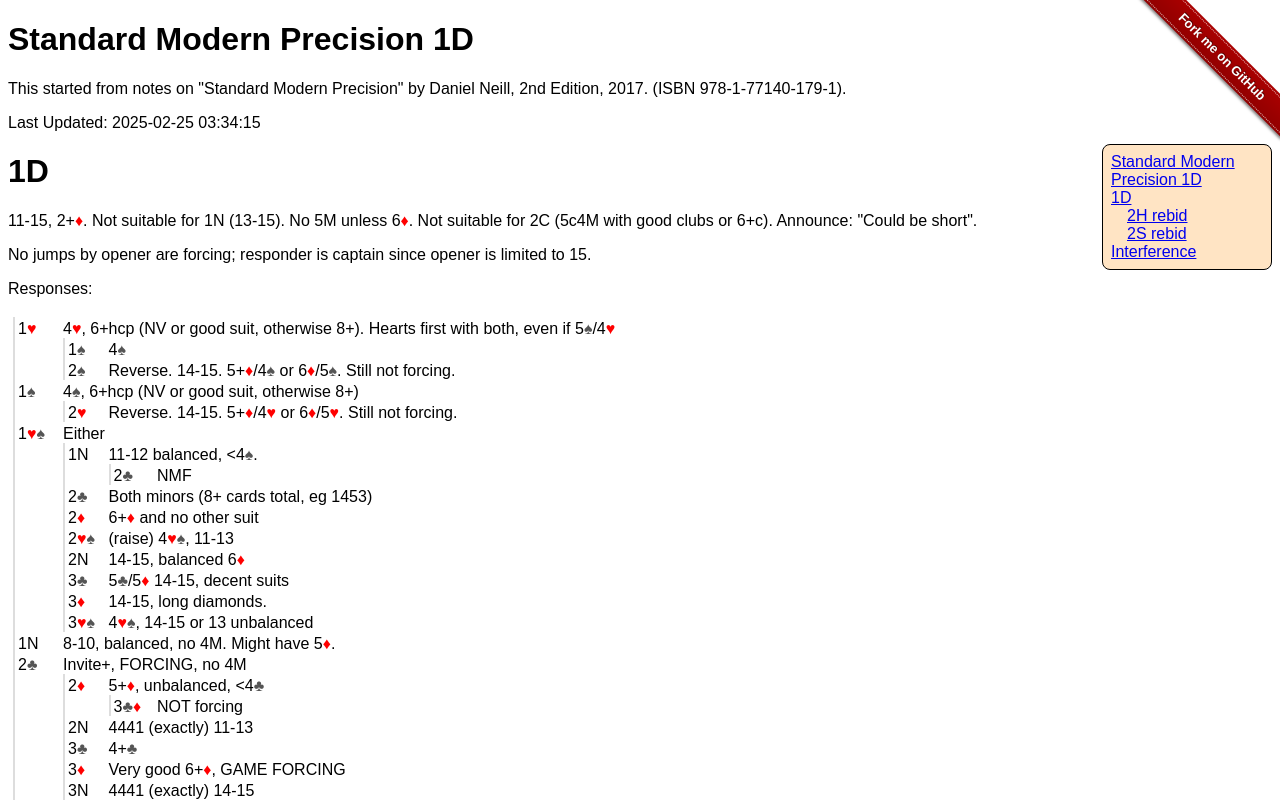
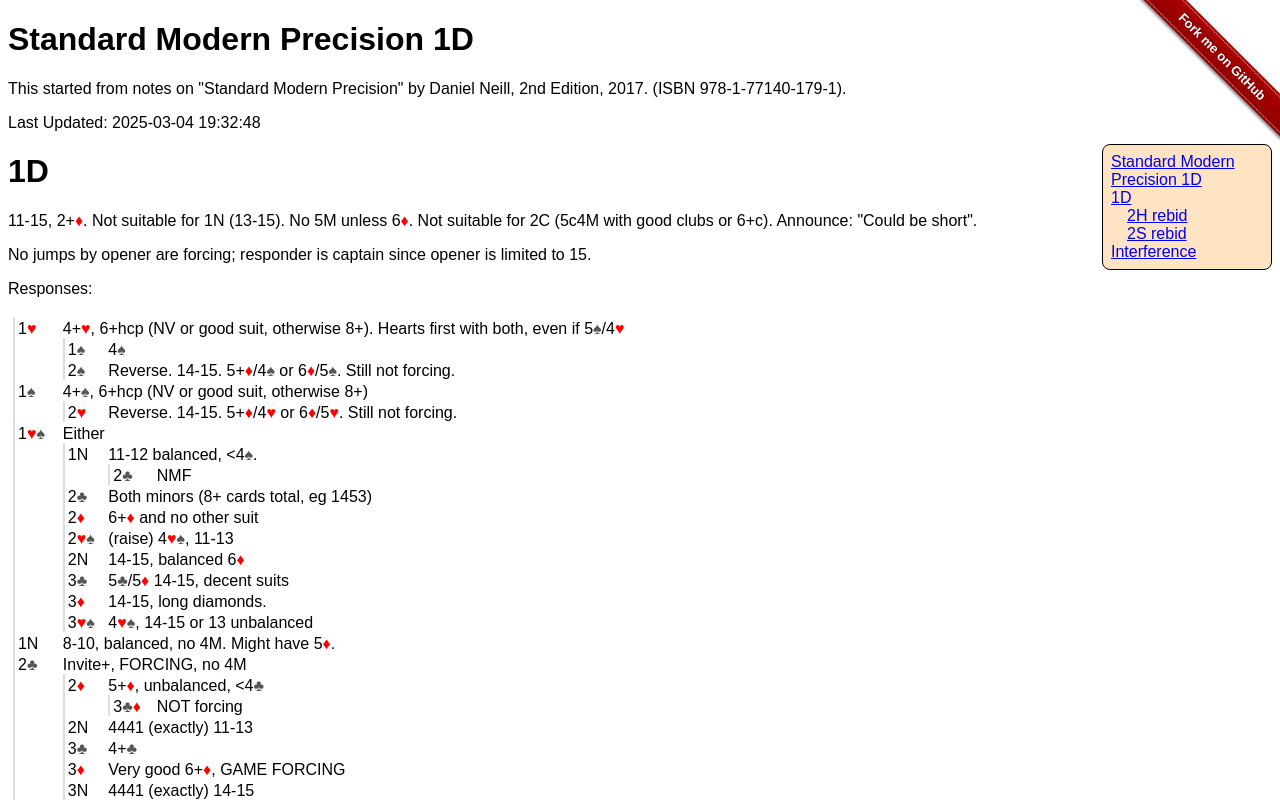
Before and after one commit to hildjj/bidding, a website: page smp-1d.htm in a window 1280 px wide. Shown: the top 800 px of the page. Drawn offline with Linux system fonts and the light colour scheme.

Commit message:
1d-1M promises 4+

```diff
--- a/smp-1d.htm
+++ b/smp-1d.htm
@@ -187,16 +187,16 @@ main {
   <main>
     <h1 id="standard-modern-precision-1d" class="head"> Standard Modern Precision 1D<a href="#standard-modern-precision-1d" class="pilcrow">¶</a></h1>
     <p>This started from notes on "Standard Modern Precision" by Daniel Neill, 2nd Edition, 2017. (ISBN 978-1-77140-179-1). </p>
-    <p>Last Updated: 2025-02-25 03:34:15 </p>
+    <p>Last Updated: 2025-03-04 19:32:48 </p>
     <h1 id="1d" class="head"> 1D<a href="#1d" class="pilcrow">¶</a></h1>
     <p>11-15, 2+<span class="diamonds">&diams;</span>.  Not suitable for 1N (13-15).  No 5M unless 6<span class="diamonds">&diams;</span>.  Not suitable for 2C (5c4M with good clubs or 6+c).  Announce: "Could be short". </p>
     <p>No jumps by opener are forcing; responder is captain since opener is limited to 15. </p>
     <p>Responses: </p>
     <div class="tree">
-      <div class="lf"></div><div class="title">1<span class="hearts">&hearts;</span></div><div class="cr" style="grid-column-start: 3;">4<span class="hearts">&hearts;</span>, 6+hcp (NV or good suit, otherwise 8+).  Hearts first with both, even if 5<span class="spades">&spades;</span>/4<span class="hearts">&hearts;</span></div>
+      <div class="lf"></div><div class="title">1<span class="hearts">&hearts;</span></div><div class="cr" style="grid-column-start: 3;">4+<span class="hearts">&hearts;</span>, 6+hcp (NV or good suit, otherwise 8+).  Hearts first with both, even if 5<span class="spades">&spades;</span>/4<span class="hearts">&hearts;</span></div>
       <div class="lf"></div><div class="col"></div><div class="title">1<span class="spades">&spades;</span></div><div class="cr" style="grid-column-start: 4;">4<span class="spades">&spades;</span></div>
       <div class="lf"></div><div class="col"></div><div class="title">2<span class="spades">&spades;</span></div><div class="cr" style="grid-column-start: 4;">Reverse.  14-15.  5+<span class="diamonds">&diams;</span>/4<span class="spades">&spades;</span> or 6<span class="diamonds">&diams;</span>/5<span class="spades">&spades;</span>.  Still not forcing.</div>
-      <div class="lf"></div><div class="title">1<span class="spades">&spades;</span></div><div class="cr" style="grid-column-start: 3;">4<span class="spades">&spades;</span>, 6+hcp (NV or good suit, otherwise 8+)</div>
+      <div class="lf"></div><div class="title">1<span class="spades">&spades;</span></div><div class="cr" style="grid-column-start: 3;">4+<span class="spades">&spades;</span>, 6+hcp (NV or good suit, otherwise 8+)</div>
       <div class="lf"></div><div class="col"></div><div class="title">2<span class="hearts">&hearts;</span></div><div class="cr" style="grid-column-start: 4;">Reverse.  14-15.  5+<span class="diamonds">&diams;</span>/4<span class="hearts">&hearts;</span> or 6<span class="diamonds">&diams;</span>/5<span class="hearts">&hearts;</span>.  Still not forcing.</div>
       <div class="lf"></div><div class="title">1<span class="hearts">&hearts;</span><span class="spades">&spades;</span></div><div class="cr" style="grid-column-start: 3;">Either</div>
       <div class="lf"></div><div class="col"></div><div class="title">1N</div><div class="cr" style="grid-column-start: 4;">11-12 balanced, <4<span class="spades">&spades;</span>.</div>
```
Also changed, not shown: package.json (+3 -7 lines), smp-1d.md (+2 -2 lines), pnpm-lock.yaml.
